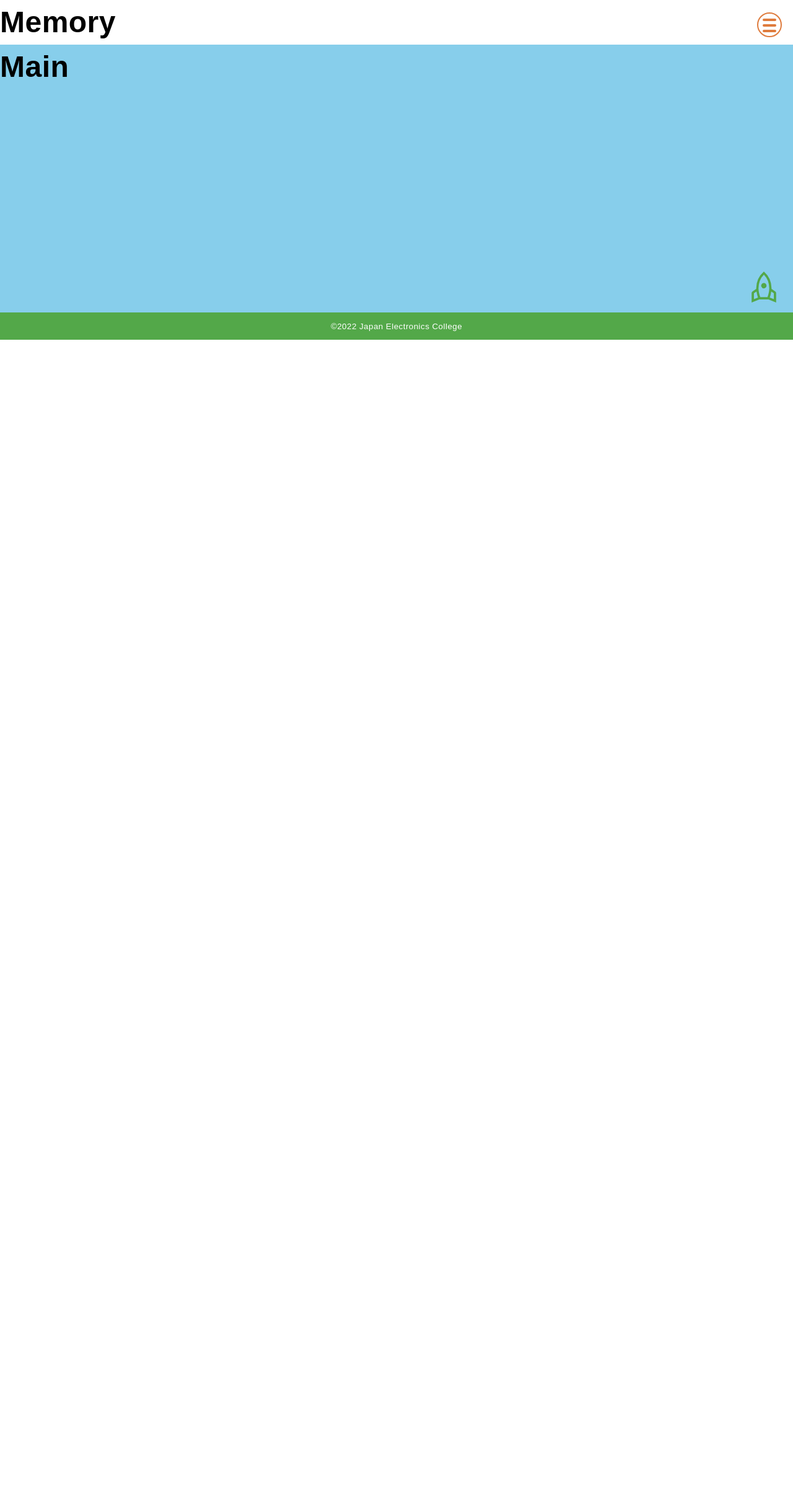
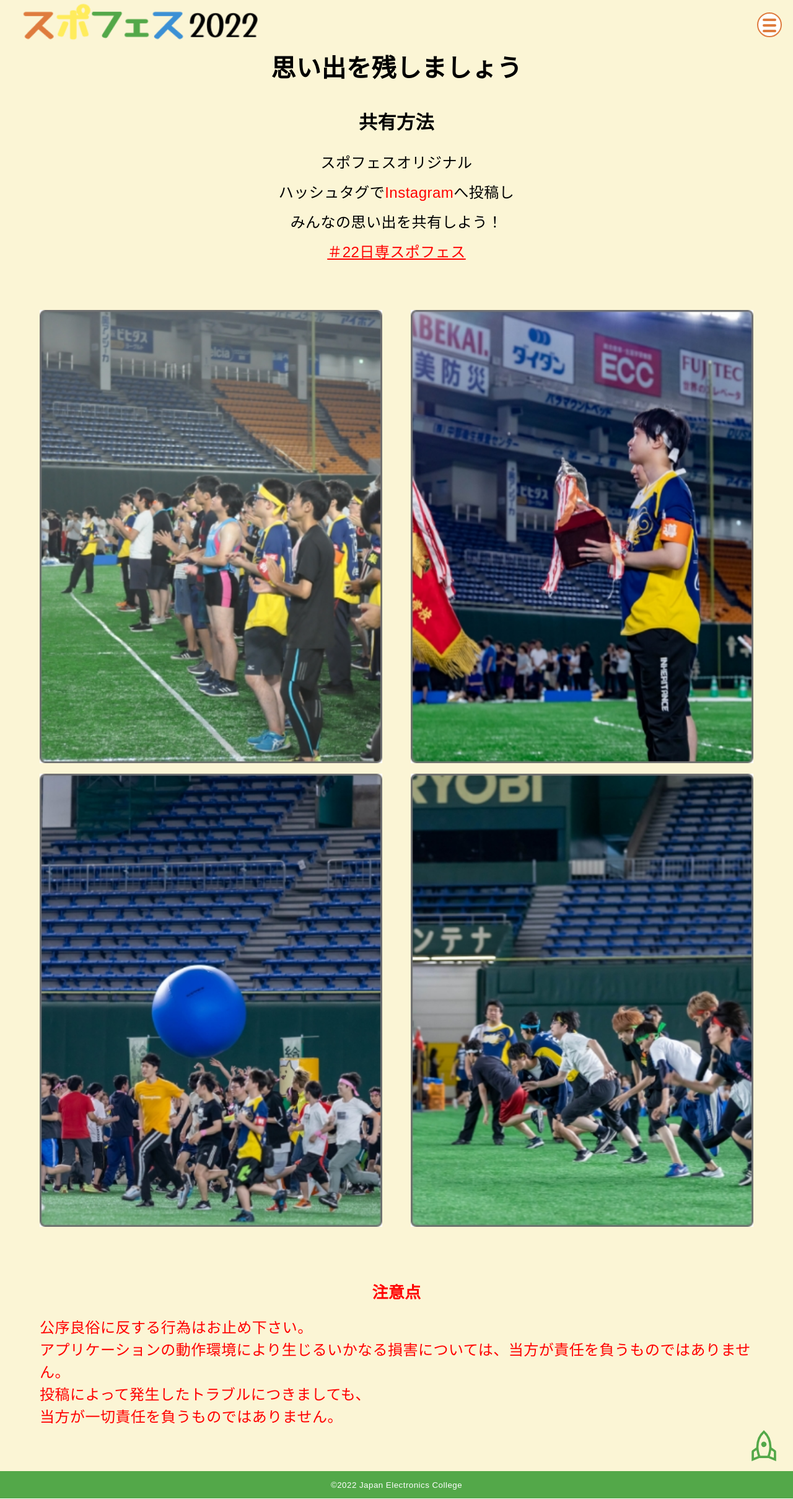
Before and after one commit to codelzn/jec_spfs_react, a Next.js app: page /memory in a window 1280 px wide. Shown: the whole page at 62% size. Before the commit the page ends 800 px from the top, so only its background shows below. Built offline with nearby package versions, Linux system fonts and the light colour scheme; a web font is replaced by a local one.

Commit message:
update:memory-css

```diff
--- a/pages/attention.tsx
+++ b/pages/attention.tsx
@@ -1,6 +1,6 @@
 import { NextPage, GetStaticProps } from 'next';
 import Head from 'next/head';
-import Image from 'next/image';
+import HeadCom from '../components/headCom';
 import styles from '../styles/Attention.module.scss';
 
 const Attention: NextPage = () => {
@@ -9,9 +9,7 @@ const Attention: NextPage = () => {
       <Head>
         <title key="title">注意事項｜第26回スポーツフェスティバル｜日本電子専門学校</title>
       </Head>
-      <header>
-        <h1>Attention</h1>
-      </header>
+      <HeadCom />
       <main>
         <h1>Main</h1>
       </main>
--- a/pages/memory.tsx
+++ b/pages/memory.tsx
@@ -1,6 +1,6 @@
 import { NextPage, GetStaticProps } from 'next';
 import Head from 'next/head';
-import Image from 'next/image';
+import HeadCom from '../components/headCom';
 import styles from '../styles/Memory.module.scss';
 
 const Memory: NextPage = () => {
@@ -9,12 +9,39 @@ const Memory: NextPage = () => {
       <Head>
         <title key="title">思い出｜第26回スポーツフェスティバル｜日本電子専門学校</title>
       </Head>
-      <header>
-        <h1>Memory</h1>
-      </header>
+      <HeadCom />
       <main>
-        <h1>Main</h1>
-      </main>
+      <h2>思い出を残しましょう</h2>
+      <section className="func">
+        <h3>共有方法</h3>
+        <p>
+          スポフェスオリジナル
+          <br />
+          ハッシュタグで<i>Instagram</i>へ投稿し
+          <br />
+          みんなの思い出を共有しよう！
+        </p>
+        <p className="spfshash">
+          <a href="javascript:;">＃22日専スポフェス</a>
+        </p>
+      </section>
+      <section className="sample">
+        <img src="../images/share1.jpg" alt="スポフェスの写真" />
+        <img src="../images/share2.jpg" alt="スポフェスの写真" />
+        <img src="../images/share3.jpg" alt="スポフェスの写真" />
+        <img src="../images/share4.jpg" alt="スポフェスの写真" />
+      </section>
+      <section className="notice">
+        <h3>注意点</h3>
+        <p>
+          公序良俗に反する行為はお止め下さい。
+          <br />
+          アプリケーションの動作環境により生じるいかなる損害については、当方が責任を負うものではありません。
+          <br />
+          投稿によって発生したトラブルにつきましても、<br />当方が一切責任を負うものではありません。
+        </p>
+      </section>
+    </main>
     </div>
   );
 };
--- a/styles/Memory.module.scss
+++ b/styles/Memory.module.scss
@@ -1,9 +1,70 @@
 @import "./globalColor.scss";
 .memorycontainer {
+  background-color: $bgc-yellow;
   :global {
     main {
-      height: vh(500);
-      background-color: skyblue;
+      width: 90%;
+      display: flex;
+      flex-direction: column;
+      align-items: center;
+      margin: 80px auto 0;
+      h2 {
+        text-align: center;
+        font-size: vh(40);
+        margin-bottom: vh(40);
+      }
+      .func {
+        margin-bottom: vh(80);
+        h3 {
+          font-size: vh(30);
+          text-align: center;
+          margin-bottom: vh(22);
+        }
+        p {
+          text-align: center;
+          line-height: 2;
+          i {
+            font-style: normal;
+            color: #ff0000;
+          }
+          &.spfshash a {
+            color: #ff0000;
+            text-decoration: underline;
+          }
+        }
+      }
+      .sample {
+        margin-bottom: vh(80);
+        display: flex;
+        flex-wrap: wrap;
+        justify-content: space-between;
+        img {
+          width: 48%;
+          margin-bottom: vh(20);
+        }
+      }
+      .notice {
+        margin-bottom: vh(80);
+        color: #ff0000;
+        h3 {
+          font-size: vh(30);
+          text-align: center;
+          margin-bottom: vh(22);
+        }
+      }
+    }
+    @media only screen and (min-width: 450px) {
+      main {
+        h2 {
+          font-size: 2.5rem;
+        }
+        .func,
+        .notice {
+          h3 {
+            font-size: 1.875rem;
+          }
+        }
+      }
     }
   }
 }
```
Also changed, not shown: pages/access.tsx (+40 -6 lines), styles/Access.module.scss (+74 -2 lines).
